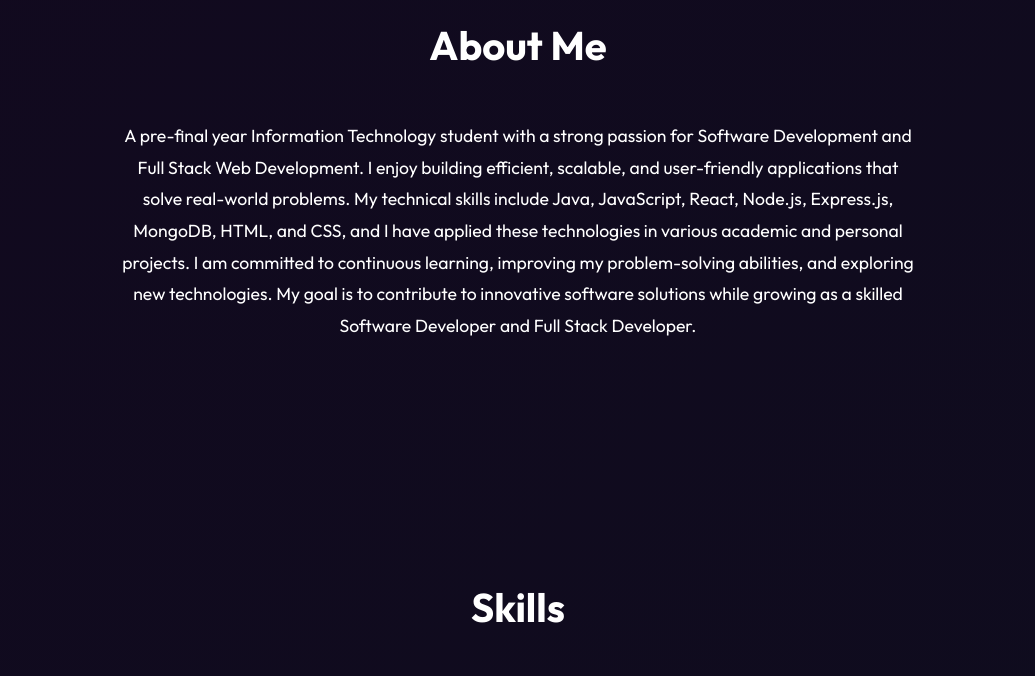
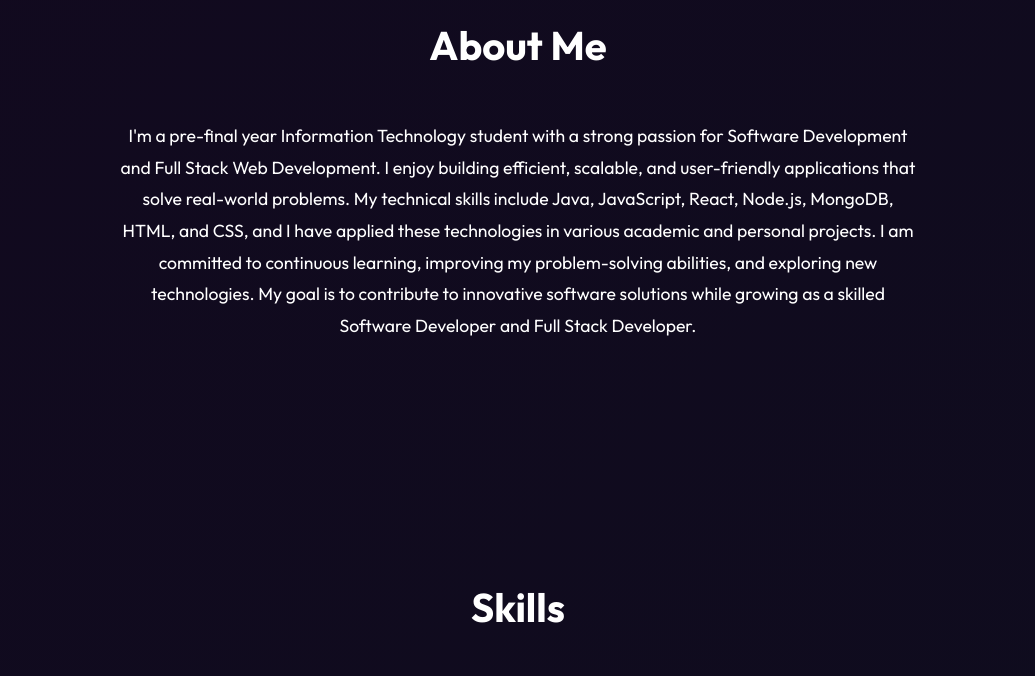
Before and after one commit to Afrinriswana12/Personalportfolio, a plain HTML site: page frontend/index.html in a window 1280 px wide. Shown: the part 900-1576 px from the top of the page, without its empty margins (122-1157 px from the left). Drawn offline with Linux system fonts and the light colour scheme; no server answers.

```diff
--- a/frontend/index.html
+++ b/frontend/index.html
@@ -56,7 +56,7 @@
 <section id="about">
     <h2>About Me</h2>
     <p>
-       A pre-final year Information Technology student with a strong passion for Software Development and Full Stack Web Development. I enjoy building efficient, scalable, and user-friendly applications that solve real-world problems. My technical skills include Java, JavaScript, React, Node.js, Express.js, MongoDB, HTML, and CSS, and I have applied these technologies in various academic and personal projects. I am committed to continuous learning, improving my problem-solving abilities, and exploring new technologies. My goal is to contribute to innovative software solutions while growing as a skilled Software Developer and Full Stack Developer.
+       I'm a pre-final year Information Technology student with a strong passion for Software Development and Full Stack Web Development. I enjoy building efficient, scalable, and user-friendly applications that solve real-world problems. My technical skills include Java, JavaScript, React, Node.js, MongoDB, HTML, and CSS, and I have applied these technologies in various academic and personal projects. I am committed to continuous learning, improving my problem-solving abilities, and exploring new technologies. My goal is to contribute to innovative software solutions while growing as a skilled Software Developer and Full Stack Developer.
 
     </p>
 </section>
```
